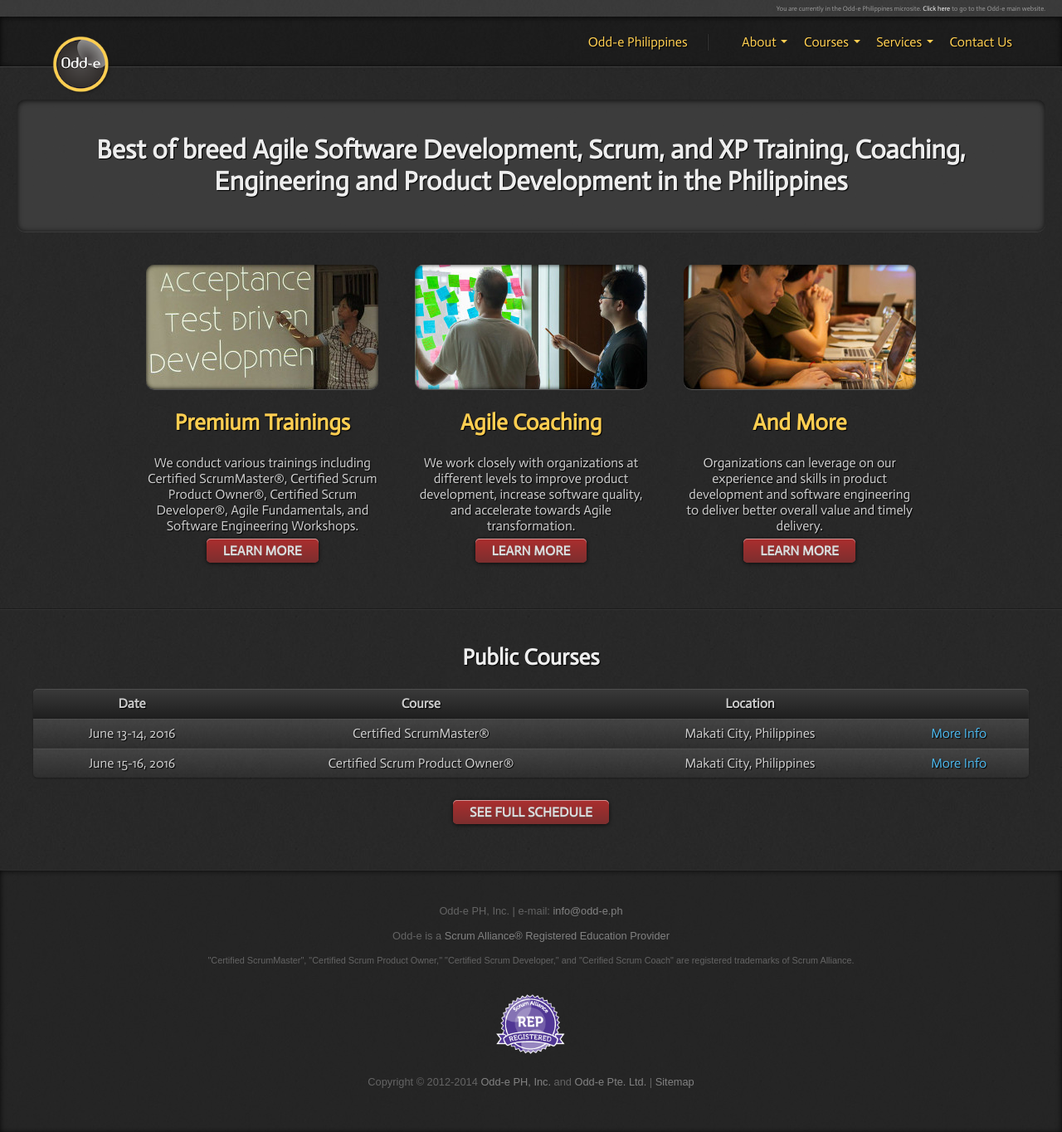
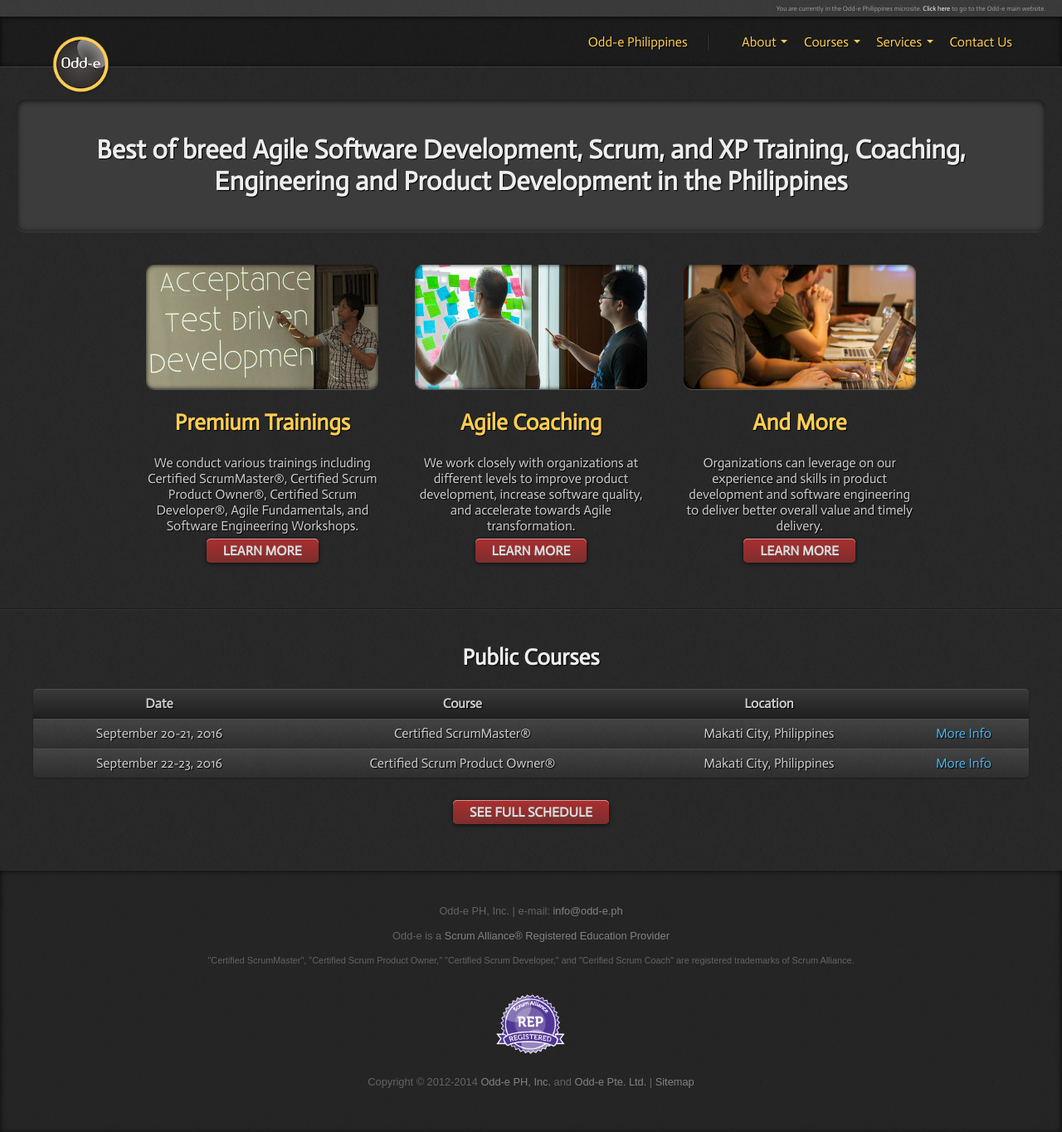
Before and after one commit to nerds-odd-e/odd-e.ph, a Jekyll site: the page built from index.html, in a window 1280 px wide. Shown: the whole page at 83% size. Built offline with Jekyll 4.4.1, drawn with Linux system fonts in a browser that asks for light colours.

Commit message:
2016.09 courses in Makati City, Philippines

```diff
--- a/_posts/2016-06-13-11-csm.html
+++ b/_posts/2016-09-20-12-csm.html
@@ -1,9 +1,9 @@
 ---
 layout: default
-title: Certified Scrum Master Course - June 13-14, 2016, Makati City, Philippines | Odd-e Philippines
-description: Certified Scrum Master Course on June 13-14, 2016 at Makati City, Philippines.
+title: Certified Scrum Master Course - September 20-21, 2016, Makati City, Philippines | Odd-e Philippines
+description: Certified Scrum Master Course on September 20-21, 2016 at Makati City, Philippines.
 course: Certified ScrumMaster&reg;
-schedule: June 13-14, 2016
+schedule: September 20-21, 2016
 location: Makati City, Philippines
 categories: courses certified-scrum-master
 ---
@@ -11,7 +11,7 @@
 <section>
   <hgroup>
     <h1>Certified ScrumMaster&reg; Course</h1>
-    <h2>June 13-14, 2016, Makati City, Philippines</h2>
+    <h2>September 20-21, 2016, Makati City, Philippines</h2>
   </hgroup>
 </section>
 <ul class="nav nav-tabs">
--- a/_posts/2016-06-15-05-cspo.html
+++ b/_posts/2016-09-22-06-cspo.html
@@ -1,9 +1,9 @@
 ---
 layout: default
-title: Certified Scrum Product Owner Course - June 15-16, 2016, Makati City, Philippines | Odd-e Philippines
-description: Certified Scrum Product Owner Course on June 15-16, 2016 at Makati City, Philippines.
+title: Certified Scrum Product Owner Course - September 22-23, 2016, Makati City, Philippines | Odd-e Philippines
+description: Certified Scrum Product Owner Course on September 22-23, 2016 at Makati City, Philippines.
 course: Certified Scrum Product Owner&reg;
-schedule: June 15-16, 2016
+schedule: September 22-23, 2016
 location: Makati City, Philippines
 categories: courses certified-scrum-product-owner
 ---
@@ -11,7 +11,7 @@
 <section>
   <hgroup>
     <h1>Certified Scrum Product Owner&reg; Course</h1>
-    <h2>June 15-16, 2016, Makati City, Philippines</h2>
+    <h2>September 22-23, 2016, Makati City, Philippines</h2>
   </hgroup>
 </section>
 <ul class="nav nav-tabs">
```
Also changed, not shown: other parts of _posts/2016-09-20-12-csm.html (+1 -1 lines), other parts of _posts/2016-09-22-06-cspo.html (+1 -1 lines).
